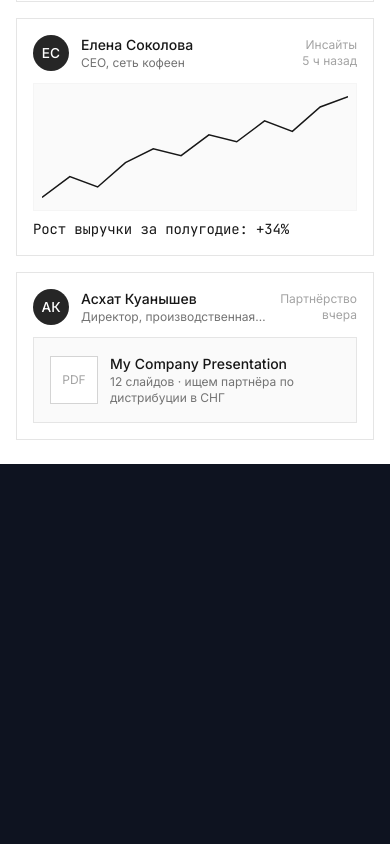
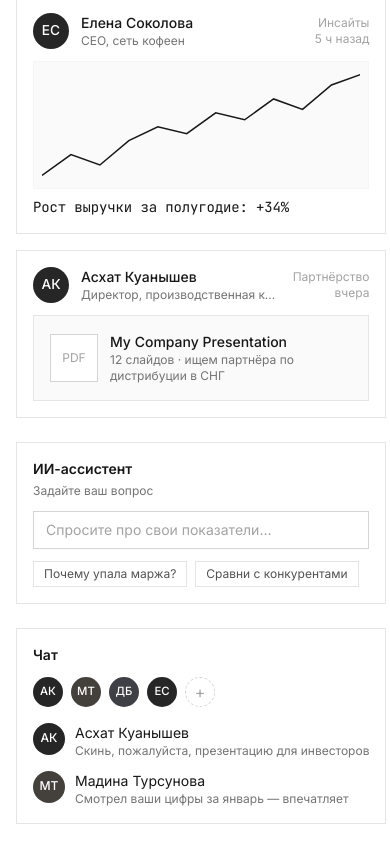
Before and after one commit to macmpaxep/sapnum-demo, a Next.js app: page /demo/feed in a window 390 px wide. Shown: the part 508-1352 px from the top of the page. Before the commit the page ends 972 px from the top, so only its background shows below. Built offline with nearby package versions, Linux system fonts and the light colour scheme; no server answers; a web font is replaced by a local one.

Commit message:
Testing why pages are unsymmetric on iPhone 12 by hiddening or showing AI-assistent

```diff
--- a/app/demo/feed/page.tsx
+++ b/app/demo/feed/page.tsx
@@ -95,7 +95,7 @@ export default function FeedPage() {
       </main>
 
       {/* AiPanel — скрыт на мобильном, показывается на десктопе */}
-      <div className="hidden lg:block">
+      <div>
         <AiPanel />
       </div>
 
```
